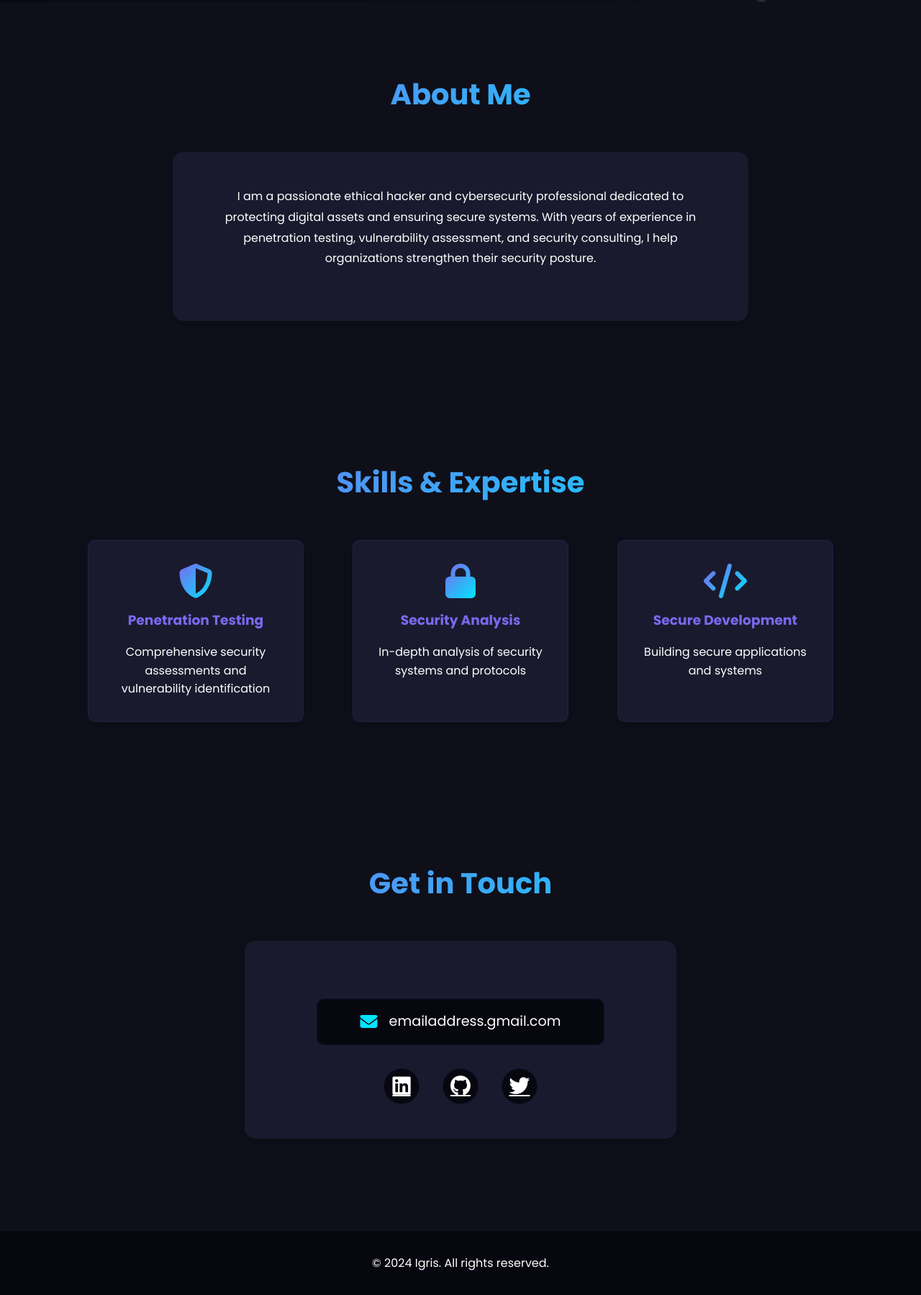
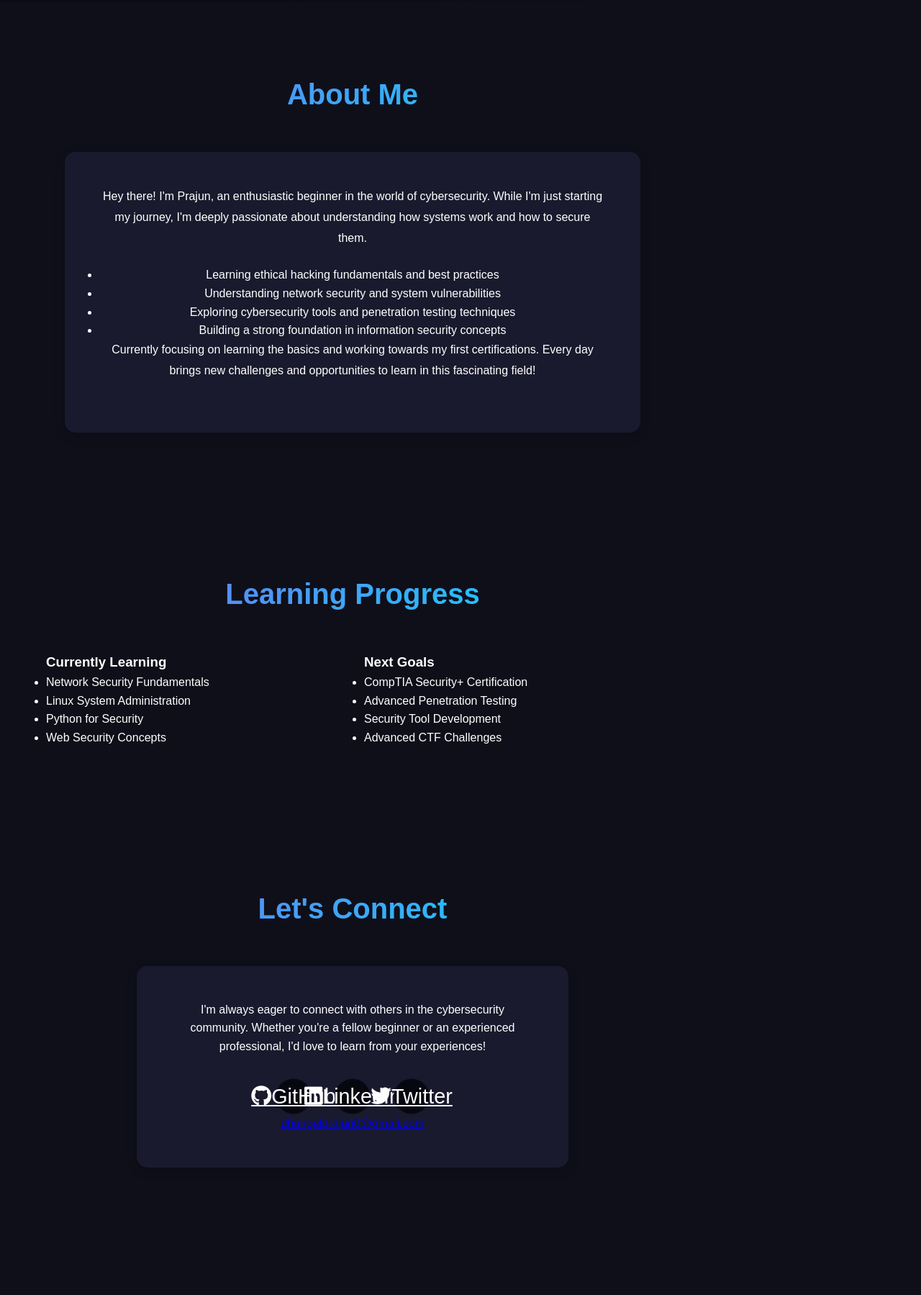
Before and after one commit to GamerPrajun/Portfolio, a plain HTML site: page index.html in a window 1280 px wide. Shown: the part 797-2596 px from the top of the page at 72% size. After the commit the page ends 2515 px from the top, so only its background shows below. Drawn offline with Linux system fonts and the light colour scheme.

Commit message:
Update index.html

```diff
--- a/index.html
+++ b/index.html
@@ -3,129 +3,91 @@
 <head>
     <meta charset="UTF-8">
     <meta name="viewport" content="width=device-width, initial-scale=1.0">
-    <title>Prajun - Ethical Hacker</title>
+    <title>PRAJUN | Aspiring Ethical Hacker</title>
+    <link href="https://fonts.googleapis.com/css2?family=Space+Grotesk:wght@400;500;600;700&display=swap" rel="stylesheet">
+    <link rel="stylesheet" href="https://cdnjs.cloudflare.com/ajax/libs/font-awesome/6.0.0/css/all.min.css">
     <link rel="stylesheet" href="style.css">
-    <link rel="stylesheet" href="https://cdnjs.cloudflare.com/ajax/libs/font-awesome/6.0.0/css/all.min.css">
-    <link href="https://fonts.googleapis.com/css2?family=Poppins:wght@300;400;500;600;700&display=swap" rel="stylesheet">
 </head>
 <body>
     <div class="cursor"></div>
     <div class="cursor-follower"></div>
 
-    <nav class="navbar">
-        <div class="nav-links">
-        </div>
-        <div class="nav-brand"></div>
-    </nav>
+    <main class="main-content">
+        <!-- Hero Section -->
+        <section class="hero">
+            <div class="hero-content">
+                <h2 class="nickname">Hello, I'm</h2>
+                <h1 class="name">PRAJUN</h1>
+                <h3 class="title">Aspiring Ethical Hacker</h3>
+                <p class="hero-text">Exploring the World of Cybersecurity</p>
+                <p class="subtitle">Passionate about understanding system vulnerabilities and building secure digital environments. Currently focusing on learning the fundamentals of ethical hacking and information security.</p>
+            </div>
+        </section>
 
-    <section class="hero">
-        <div class="hero-content">
-            <div class="name-display">
-                <h1 class="main-name">Prajun</h1>
+        <!-- About Section -->
+        <section class="section" id="about">
+            <h2 class="section-title">About Me</h2>
+            <div class="about-content">
+                <p>Hey there! I'm Prajun, an enthusiastic beginner in the world of cybersecurity. While I'm just starting my journey, I'm deeply passionate about understanding how systems work and how to secure them.</p>
+                <ul class="about-list">
+                    <li>Learning ethical hacking fundamentals and best practices</li>
+                    <li>Understanding network security and system vulnerabilities</li>
+                    <li>Exploring cybersecurity tools and penetration testing techniques</li>
+                    <li>Building a strong foundation in information security concepts</li>
+                </ul>
+                <p>Currently focusing on learning the basics and working towards my first certifications. Every day brings new challenges and opportunities to learn in this fascinating field!</p>
             </div>
-            <div class="hero-text">
-                <h1>Ethical Hacker & Cybersecurity Enthusiast</h1>
-                <p class="hero-subtitle">Securing the digital world, one system at a time</p>
-                <div class="cta-buttons">
-                    <a href="#contact" class="btn primary">Get in Touch</a>
-                    <a href="#about" class="btn secondary">Learn More</a>
+        </section>
+
+        <!-- Skills Section -->
+        <section class="section" id="skills">
+            <h2 class="section-title">Learning Progress</h2>
+            <div class="skills-grid">
+                <div class="skill-category">
+                    <h3>Currently Learning</h3>
+                    <ul class="skills-list">
+                        <li>Network Security Fundamentals</li>
+                        <li>Linux System Administration</li>
+                        <li>Python for Security</li>
+                        <li>Web Security Concepts</li>
+                    </ul>
+                </div>
+                <div class="skill-category">
+                    <h3>Next Goals</h3>
+                    <ul class="skills-list">
+                        <li>CompTIA Security+ Certification</li>
+                        <li>Advanced Penetration Testing</li>
+                        <li>Security Tool Development</li>
+                        <li>Advanced CTF Challenges</li>
+                    </ul>
                 </div>
             </div>
-        </div>
-    </section>
+        </section>
 
-    <section id="about" class="section">
-        <h2>About Me</h2>
-        <div class="about-content">
-            <p>I am a passionate ethical hacker and cybersecurity professional dedicated to protecting digital assets and ensuring secure systems. With years of experience in penetration testing, vulnerability assessment, and security consulting, I help organizations strengthen their security posture.</p>
-        </div>
-    </section>
+        <!-- Contact Section -->
+        <section class="section" id="contact">
+            <h2 class="section-title">Let's Connect</h2>
+            <div class="contact-content">
+                <p>I'm always eager to connect with others in the cybersecurity community. Whether you're a fellow beginner or an experienced professional, I'd love to learn from your experiences!</p>
+                <div class="social-links">
+                    <a href="https://github.com/GamerPrajun" target="_blank" class="social-link">
+                        <i class="fab fa-github"></i>
+                        <span>GitHub</span>
+                    </a>
+                    <a href="https://www.linkedin.com/in/prajun-dhungel-323264296/" target="_blank" class="social-link">
+                        <i class="fab fa-linkedin"></i>
+                        <span>LinkedIn</span>
+                    </a>
+                    <a href="https://x.com/GPrajun" target="_blank" class="social-link">
+                        <i class="fab fa-twitter"></i>
+                        <span>Twitter</span>
+                    </a>
+                </div>
+                <a href="mailto:dhungelprajun0@gmail.com" class="email">dhungelprajun0@gmail.com</a>
+            </div>
+        </section>
+    </main>
 
-    <section id="skills" class="section">
-        <h2>Skills & Expertise</h2>
-        <div class="skills-grid">
-            <div class="skill-card">
-                <i class="fas fa-shield-alt"></i>
-                <h3>Penetration Testing</h3>
-                <p>Comprehensive security assessments and vulnerability identification</p>
-            </div>
-            <div class="skill-card">
-                <i class="fas fa-lock"></i>
-                <h3>Security Analysis</h3>
-                <p>In-depth analysis of security systems and protocols</p>
-            </div>
-            <div class="skill-card">
-                <i class="fas fa-code"></i>
-                <h3>Secure Development</h3>
-                <p>Building secure applications and systems</p>
-            </div>
-        </div>
-    </section>
-
-    <section id="contact" class="section">
-        <h2>Get in Touch</h2>
-        <div class="contact-content">
-            <div class="contact-info">
-                <div class="email-container">
-                    <i class="fas fa-envelope"></i>
-                    <a href="mailto:emailaddress.gmail.com">emailaddress.gmail.com</a>
-                </div>
-                <div class="social-links">
-                    <a href="https://linkedin.com/in/yourprofile" target="_blank" title="LinkedIn"><i class="fab fa-linkedin"></i></a>
-                    <a href="https://github.com/yourprofile" target="_blank" title="GitHub"><i class="fab fa-github"></i></a>
-                    <a href="https://twitter.com/yourprofile" target="_blank" title="Twitter"><i class="fab fa-twitter"></i></a>
-                </div>
-            </div>
-        </div>
-    </section>
-
-    <footer>
-        <p>&copy; 2024 Igris. All rights reserved.</p>
-    </footer>
-
-    <script src="https://kit.fontawesome.com/a076d05399.js"></script>
-    <script src="particles.js"></script>
-    <script>
-        const cursor = document.querySelector('.cursor');
-        const cursorFollower = document.querySelector('.cursor-follower');
-        const body = document.querySelector('body');
-
-        let mouseX = 0;
-        let mouseY = 0;
-
-        document.addEventListener('mousemove', (e) => {
-            mouseX = e.pageX;
-            mouseY = e.pageY;
-
-            // Update cursor position directly
-            cursor.style.left = mouseX + 'px';
-            cursor.style.top = mouseY + 'px';
-
-            // Update follower with delay
-            setTimeout(() => {
-                cursorFollower.style.left = mouseX + 'px';
-                cursorFollower.style.top = mouseY + 'px';
-            }, 50);
-
-            // Calculate website movement based on mouse position relative to viewport
-            const moveX = (e.clientX - window.innerWidth / 2) / 40;
-            const moveY = (e.clientY - window.innerHeight / 2) / 40;
-
-            // Apply smooth movement to body
-            requestAnimationFrame(() => {
-                body.style.transform = `translate(${moveX}px, ${moveY}px)`;
-            });
-        });
-
-        document.addEventListener('mousedown', () => {
-            cursor.style.transform = 'scale(0.8)';
-            body.style.transform += ' scale(0.98)';
-        });
-
-        document.addEventListener('mouseup', () => {
-            cursor.style.transform = 'scale(1)';
-            body.style.transform = body.style.transform.replace(' scale(0.98)', '');
-        });
-    </script>
+    <script src="script.js"></script>
 </body>
 </html>
```
